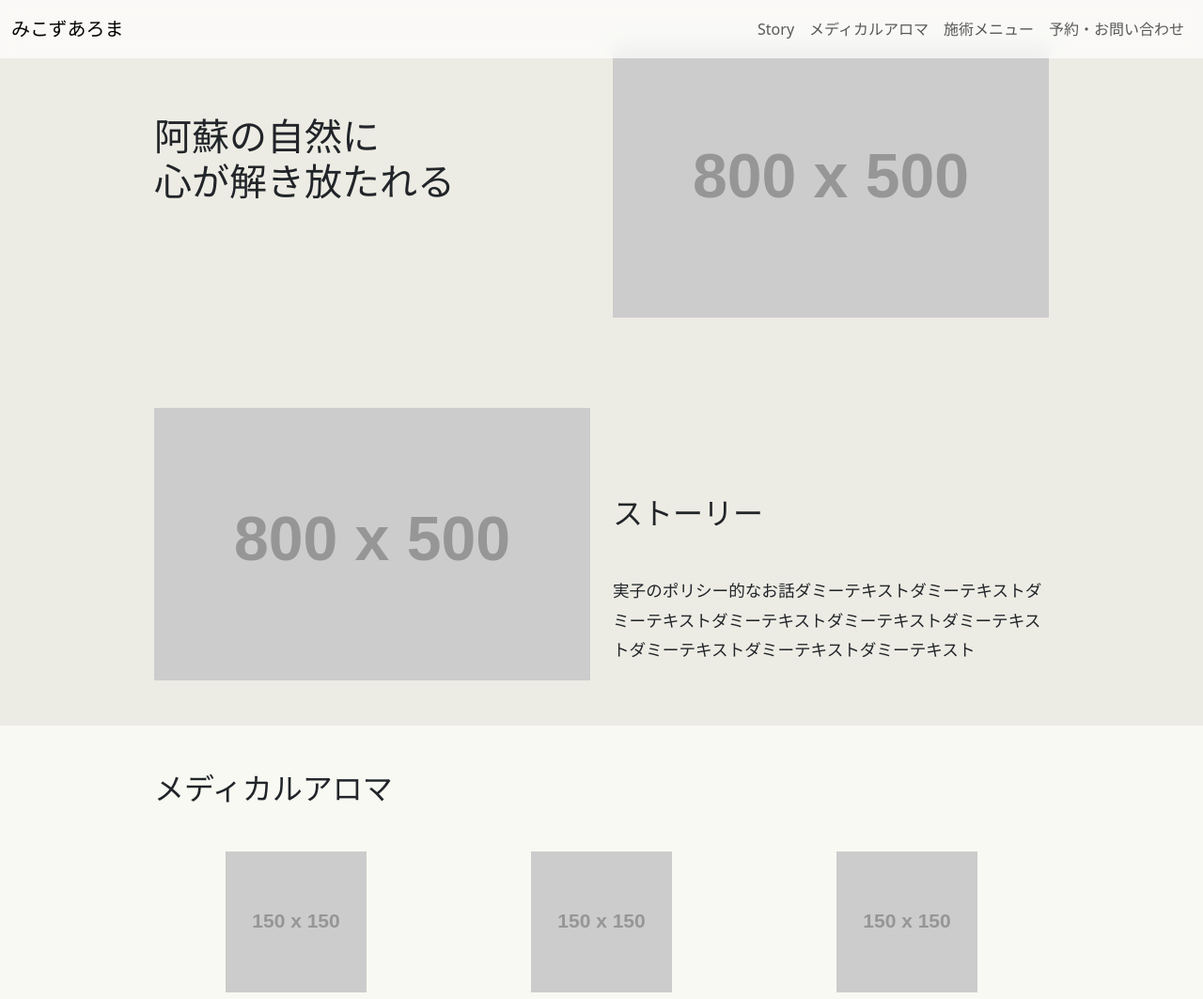
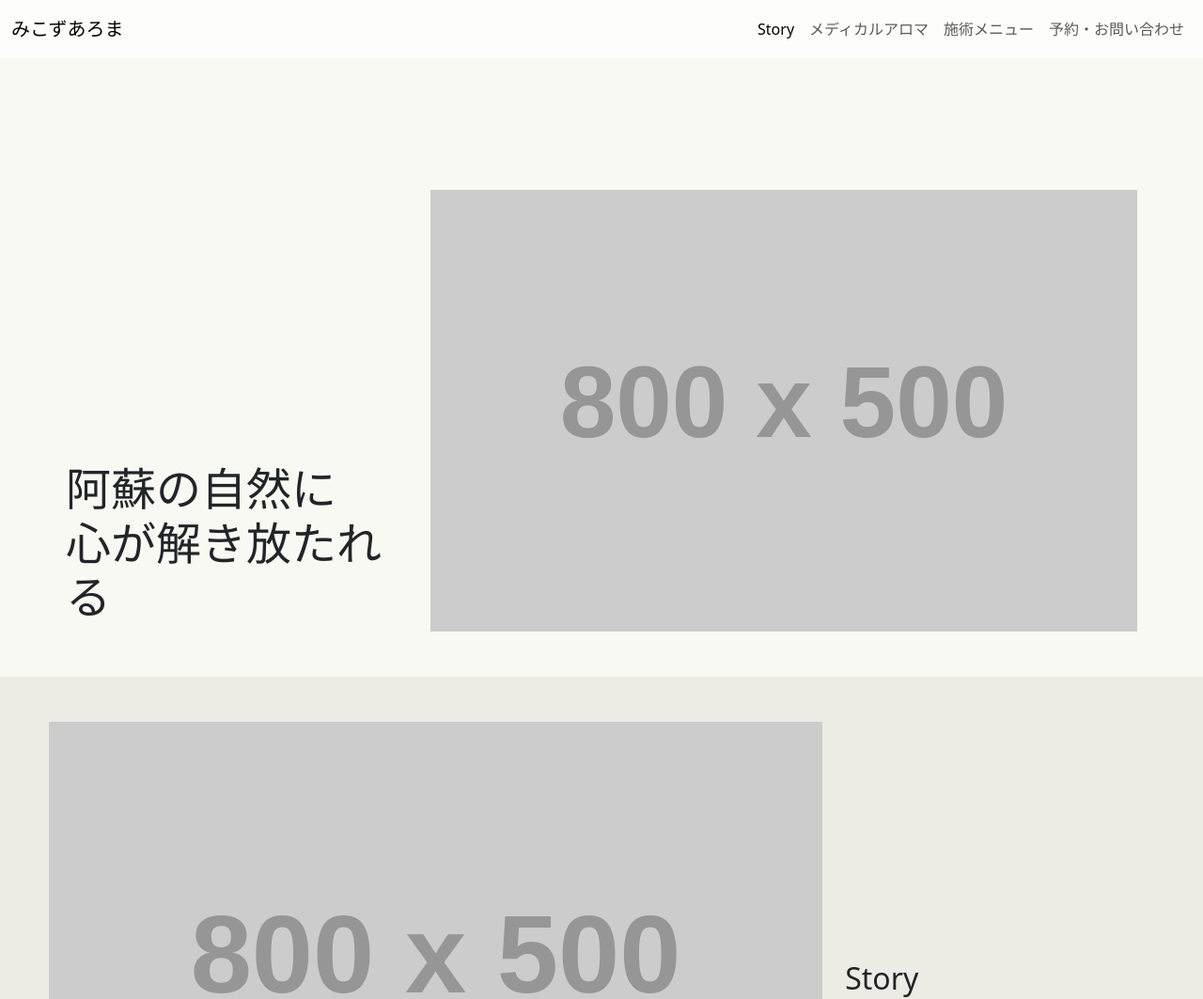
Before and after one commit to eireirjp/mico2, a website built with Vite: page src/index.html in a window 1280 px wide. Shown: the top 1063 px of the page at 94% size. Built offline with nearby package versions, Linux system fonts and the light colour scheme; placeholder pictures from the web are drawn by us; a web font is replaced by a local one.

Commit message:
Update current site state

```diff
--- a/src/css/index.scss
+++ b/src/css/index.scss
@@ -42,10 +42,12 @@ h6 {
 p {
   font-size: 1.1rem;
 }
-
+h1 {
+  margin-top: 60px;
+}
 .o-inner {
   padding: 0 24px;
-  max-width: 1000px;
+  max-width: 1224px;
   margin-inline: auto;
 }
 
@@ -70,10 +72,13 @@ p {
 .c-kv {
   background-color: #f8f9f2;
   min-height: 90vh;
-  padding: 3rem;
+  padding: 24px;
   display: grid;
   justify-items: flex-start;
   align-content: flex-end;
+  @include media-breakpoint-up(md) {
+    padding: 3rem;
+  }
   .row {
     align-items: flex-end;
     h1 {
@@ -96,7 +101,7 @@ p {
   @include media-breakpoint-up(md) {
     display: grid;
     grid-template-rows: auto;
-    grid-template-columns: 1fr 1fr;
+    grid-template-columns: 70% 1fr;
     // min-height: 500px;
   }
 
--- a/src/index.html
+++ b/src/index.html
@@ -26,7 +26,7 @@
           <ul class="navbar-nav ms-auto"
             @click="if(window.innerWidth < 768) bootstrap.Collapse.getInstance($refs.navMenu).hide()">
             <li class="nav-item">
-              <a class="nav-link" href="#story">Story</a>
+              <a class="nav-link active" href="#story">Story</a>
             </li>
             <li class="nav-item">
               <a class="nav-link" href="#medicalaloma">メディカルアロマ</a>
@@ -43,23 +43,24 @@
     </nav>
   </header>
   <main>
-    <section id="story" class="c-story c-story--lead">
-      <div class="o-inner py-5">
-        <div class="c-story__inner">
-          <div class="c-story__text-box">
-            <h1 class="c-heading c-story__heading">阿蘇の自然に<br>心が解き放たれる</h1>
+    <section class="c-kv">
+      <div class="container px-0">
+        <div class="row flex-column-reverse flex-md-row">
+          <div class="col-md-4">
+            <h1 class="c-kv__title">阿蘇の自然に<br>心が解き放たれる</h1>
           </div>
-          <div class="c-story__img">
+          <div class="col-md-8">
             <img src="https://placehold.jp/800x500.png" alt="">
           </div>
         </div>
+      </div>
       </div>
     </section>
     <section id="story" class="c-story">
       <div class="o-inner py-5">
         <div class="c-story__inner">
           <div class="c-story__text-box">
-            <h2 class="c-heading c-story__heading">ストーリー</h2>
+            <h2 class="c-heading c-story__heading">Story</h2>
             <p class="c-story__text">実子のポリシー的なお話ダミーテキストダミーテキストダミーテキストダミーテキストダミーテキストダミーテキストダミーテキストダミーテキストダミーテキスト</p>
           </div>
           <div class="c-story__img">
@@ -182,8 +183,8 @@
             </p>
             <h3>住所</h3>
             <p>住所は予約時お知らせします。<br>内牧温泉街から車で10分程度です。</p>
-            <!-- <h3>Eメール</h3>
-            <p>hello@subarashiisaito.co.jp</p> -->
+            <h3>Eメール</h3>
+            <p>hello@subarashiisaito.co.jp</p>
           </div>
           <div class="c-contact__img">
             <img src="https://placehold.jp/800x500.png" alt="">
```
Also changed, not shown: dist/assets/index--0EHr_s4.js (renamed from dist/assets/index-C0vlZuL2.js), dist/assets/index-DpbOIWNm.css (deleted), dist/assets/index-YgGTBklb.css (added), dist/index.html.
